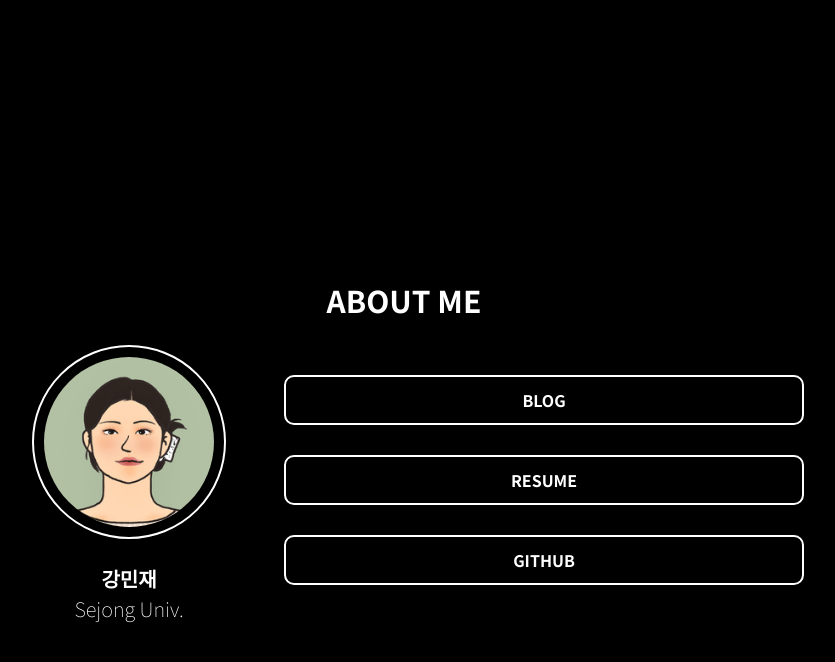
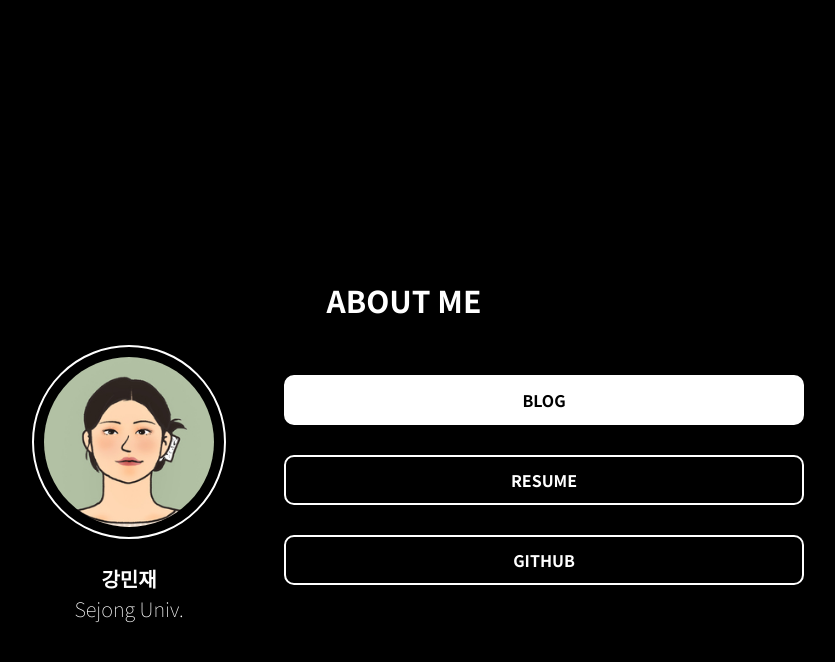
Before and after one commit to minijae011030/Portfolio, a React (Create React App) app: page / in a window 1280 px wide. In both pictures the pointer is over the link "BLOG". Shown: the part 835-1497 px from the top of the page, without its empty margins (236-1071 px from the left). Built offline with nearby package versions, Linux system fonts and the light colour scheme.

Commit message:
add animation to link button

```diff
--- a/src/Home/section/profile/styles/profile.module.css
+++ b/src/Home/section/profile/styles/profile.module.css
@@ -91,6 +91,13 @@
     color: white;
     font-weight: bolder;
     text-decoration-line: none;
+    transition: ease 0.5s;
+  }
+
+  > a:hover {
+    background-color: white;
+    color: black;
+    transition: ease 0.5s;
   }
 }
 
@@ -108,5 +115,12 @@
     color: white;
     text-decoration-line: none;
     font-weight: bolder;
+    transition: ease 0.5s;
+  }
+
+  > a:hover {
+    background-color: white;
+    color: black;
+    transition: ease 0.5s;
   }
 }
```
